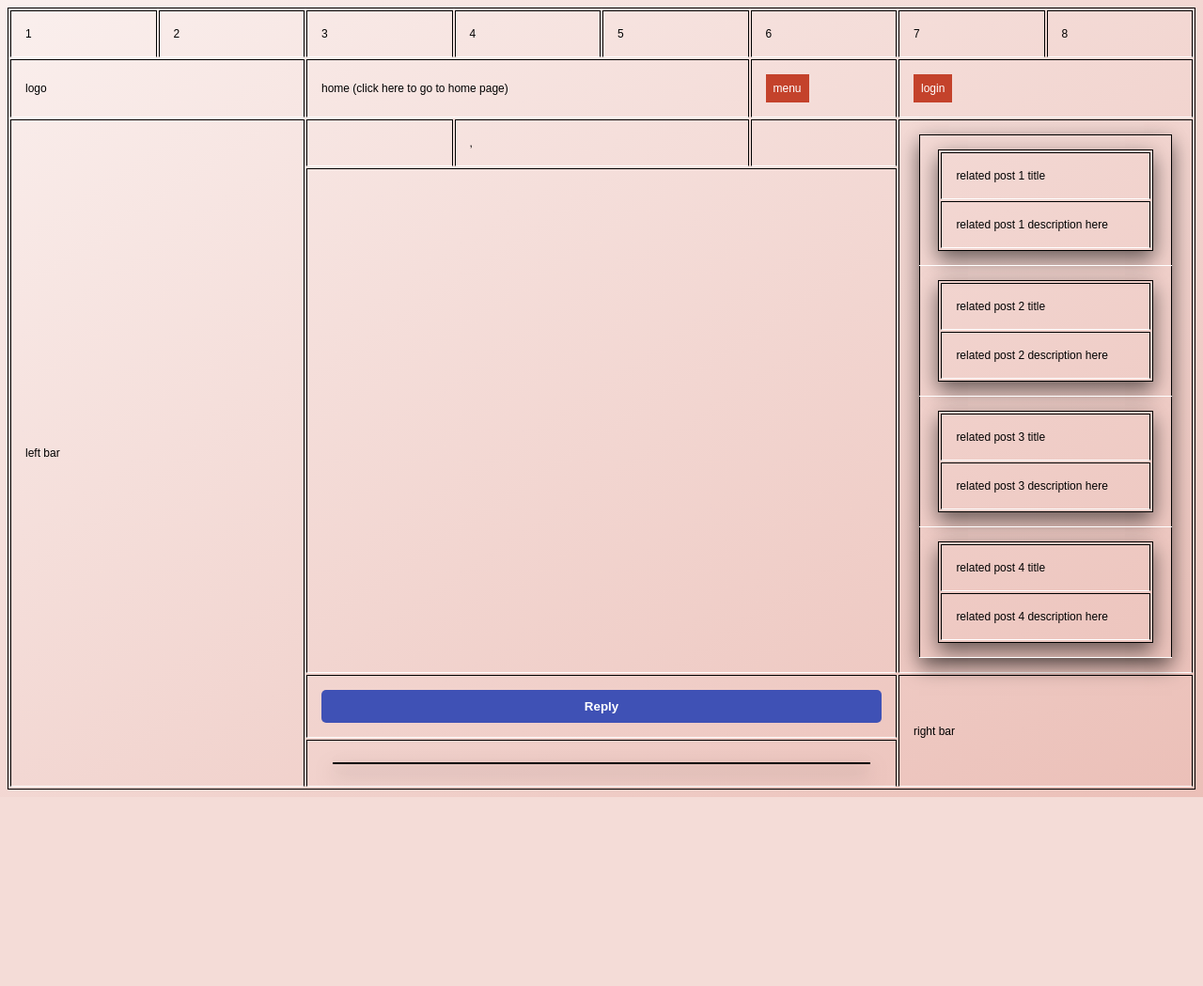
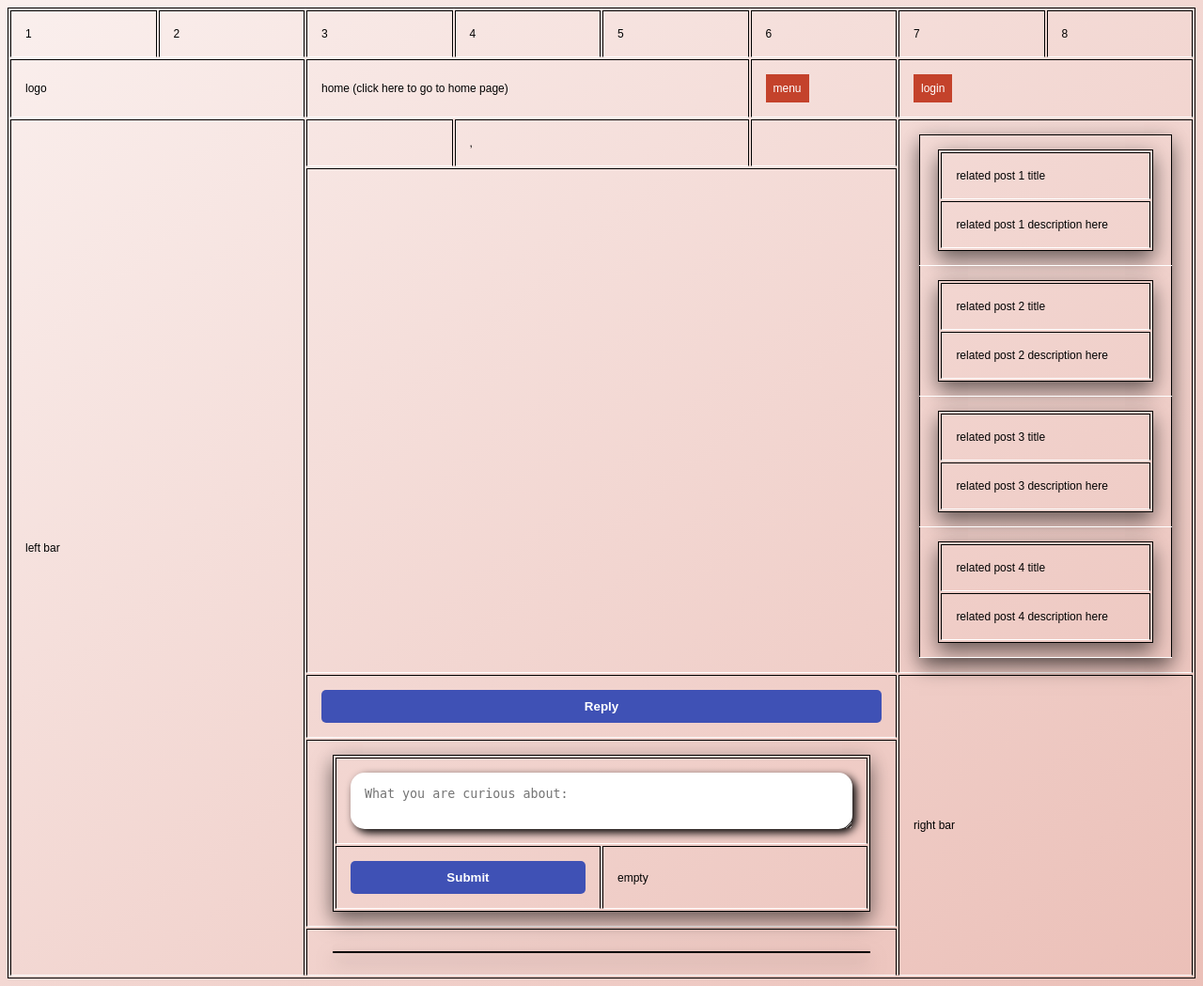
Before and after one commit to Clark229Kent/exeterOnlineHWForum, a PHP site: the page made by skeletonPostPage.php in a window 1280 px wide. Shown: the whole page at 94% size. Before the commit the page ends 848 px from the top, so only its background shows below. Run offline with PHP 8.4, Linux system fonts and the light colour scheme; data that the repository does not hold is empty.

Commit message:
Update skeletonPostPage.php

```diff
--- a/skeletonPostPage.php
+++ b/skeletonPostPage.php
@@ -175,10 +175,26 @@
             <tr></tr>
             <tr>
                 <td colspan = 4>
-                    <table class = "commentTable">
+                    <table id = "replyFormTable">
                         <tr>
+                            <td colspan = 4>
+                                <textarea placeholder="What you are curious about:" id="replyContentText" name="replyContentText"></textarea>
+                            </td>
+                        </tr>
+                        <tr>
+                            <td colspan = 2>
+                                <button class = "submittable" id = "replySubmitButton" onclick = "createSingleComment()" > Submit </button>
+                            </td>
+                            <td colspan = 2>
+                                empty
+                            </td>
                         </tr>
                     </table>
+                </td>
+            </tr>
+            <tr>
+                <td colspan = 4>
+                    <table id = "postedRepliesTable"> </table>
                 </td>
             </tr>
           </table>
```
